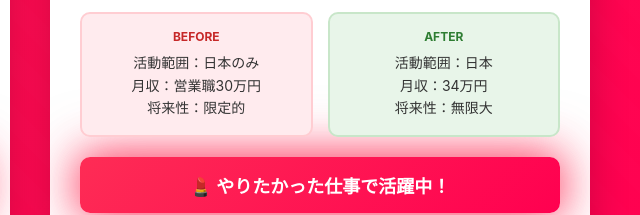
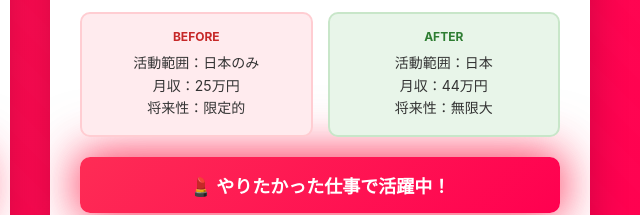
Before and after one commit to tikseek-SocialSeek/SocialSeek.TikSeek, a plain HTML site: page index.html in a window 1280 px wide. Shown: the part 11356-11571 px from the top of the page, 610-1250 px from the left. Drawn offline with Linux system fonts and the light colour scheme.

Commit message:
Update salary figures in index.html

```diff
--- a/index.html
+++ b/index.html
@@ -3474,7 +3474,7 @@
                                     <p class="ba-label">Before</p>
                                     <p class="ba-content">
                                         活動範囲：日本のみ<br>
-                                        月収：営業職30万円<br>
+                                        月収：25万円<br>
                                         将来性：限定的
                                     </p>
                                 </div>
@@ -3482,7 +3482,7 @@
                                     <p class="ba-label">After</p>
                                     <p class="ba-content">
                                         活動範囲：日本<br>
-                                        月収：34万円<br>
+                                        月収：44万円<br>
                                         将来性：無限大
                                     </p>
                                 </div>
```
